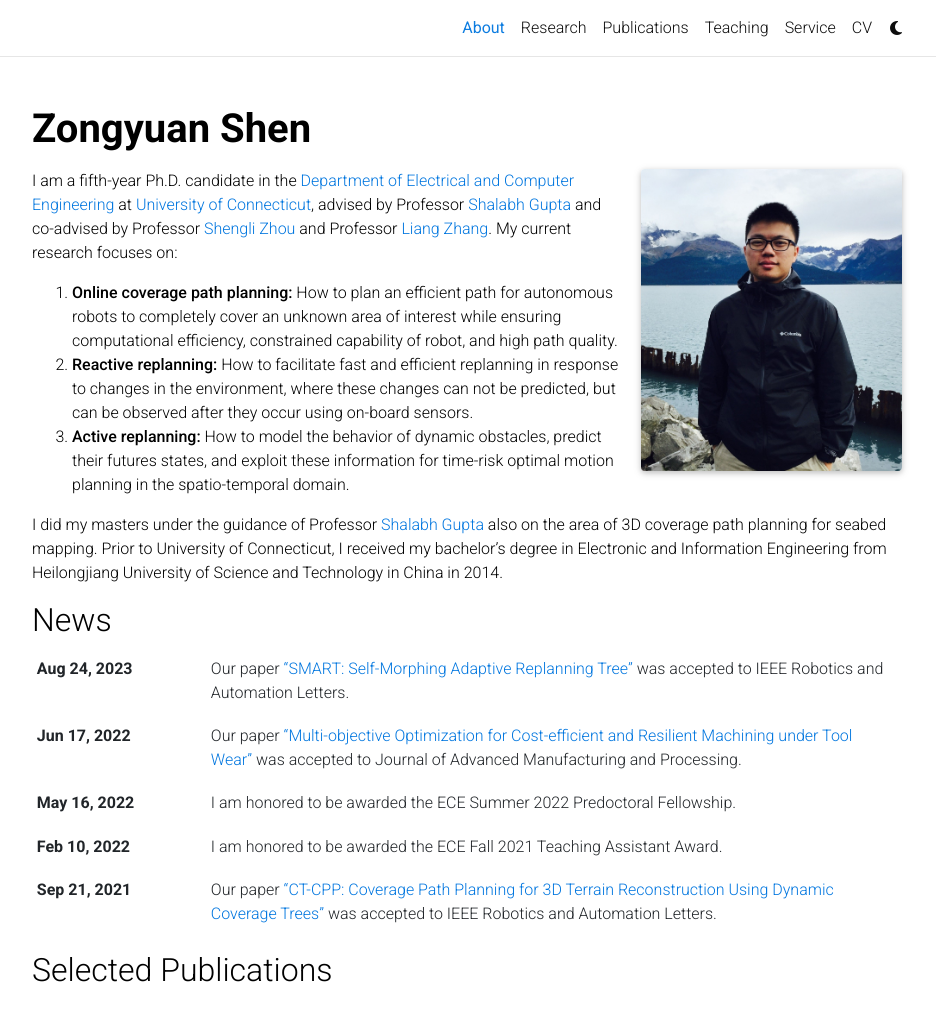
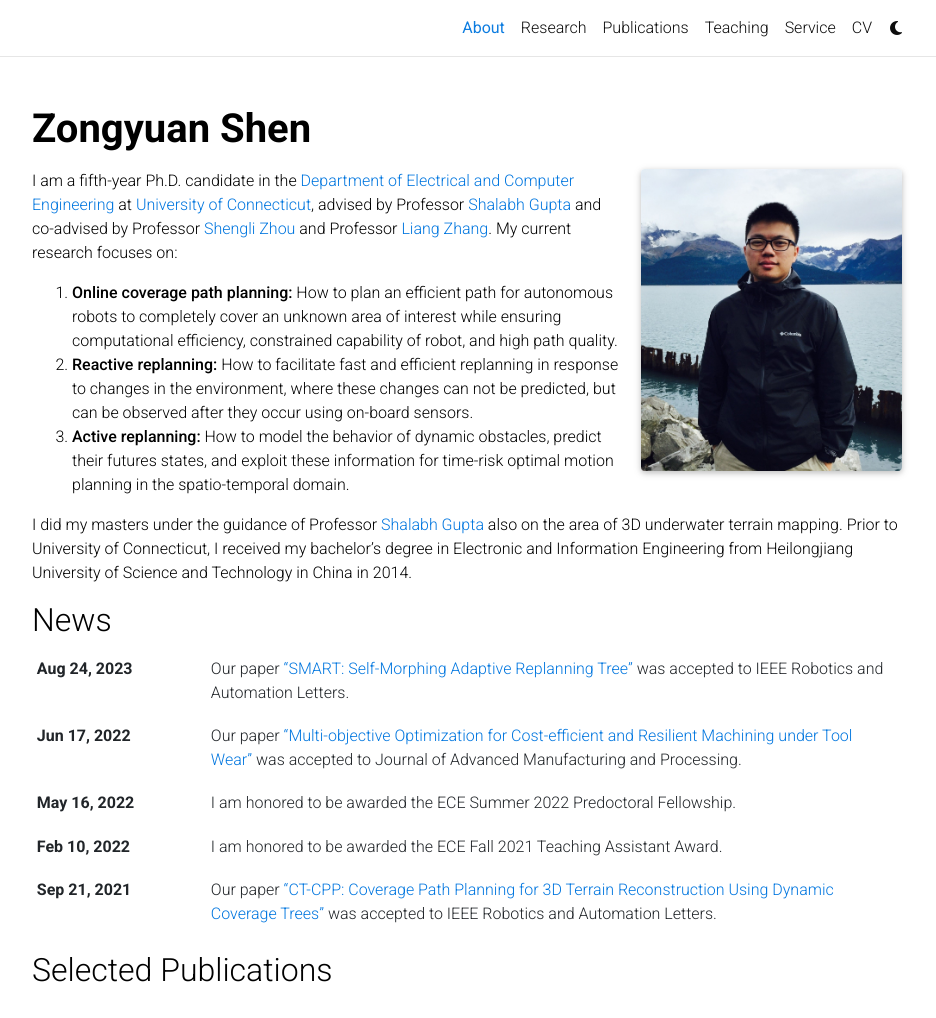
Before and after one commit to ZongyuanShen/ZongyuanShen.github.io, a Jekyll site: the page built from _pages/about.md, in a window 1280 px wide and 1288 px high, cut to the strip 0-1018 px from the top of the window. Shown: the whole strip, without its empty margins (173-1109 px from the left). Built offline with Jekyll 4.4.1, drawn with Linux system fonts in a browser that asks for light colours; full-size pictures stand in for the smaller copies a plugin makes; some web fonts are replaced; comment, search, counter and statistics services are not loaded; a style sheet for code colours, icons or effects is not loaded.

Commit message:
Update about.md

```diff
--- a/_pages/about.md
+++ b/_pages/about.md
@@ -21,4 +21,4 @@
 2. **Reactive replanning:** How to facilitate fast and efficient replanning in response to changes in the environment, where these changes can not be predicted, but can be observed after they occur using on-board sensors.
 3. **Active replanning:** How to model the behavior of dynamic obstacles, predict their futures states, and exploit these information for time-risk optimal motion planning in the spatio-temporal domain.
 
-I did my masters under the guidance of Professor [Shalabh Gupta](https://www.ee.uconn.edu/shalabh-gupta/) also on the area of 3D coverage path planning for seabed mapping. Prior to University of Connecticut, I received my bachelor's degree in Electronic and Information Engineering from Heilongjiang University of Science and Technology in China in 2014.
+I did my masters under the guidance of Professor [Shalabh Gupta](https://www.ee.uconn.edu/shalabh-gupta/) also on the area of 3D underwater terrain mapping. Prior to University of Connecticut, I received my bachelor's degree in Electronic and Information Engineering from Heilongjiang University of Science and Technology in China in 2014.
```
